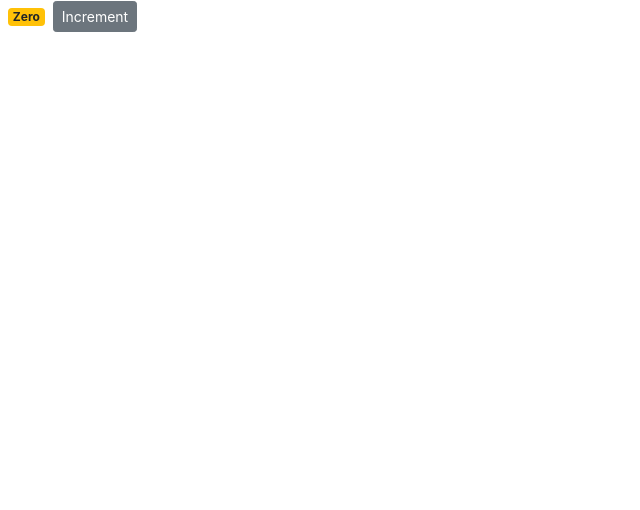
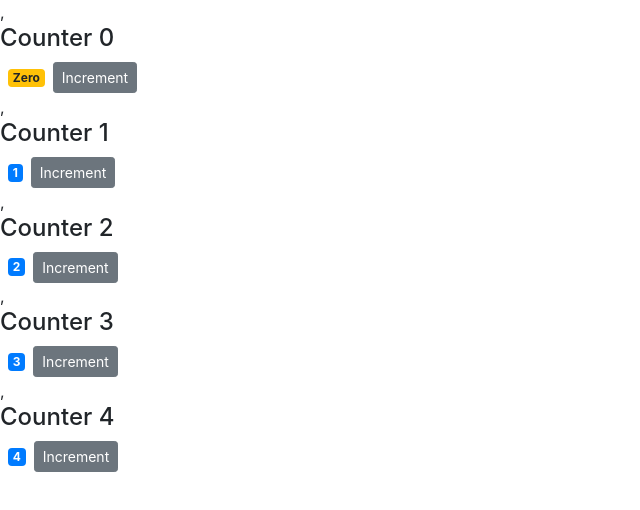
Before and after one commit to CollinsGichuki/couter-app, a React (Create React App) app: page / in a window 1280 px wide. Shown: the top 510 px of the page, without its empty margins (0-640 px from the left). Built offline with nearby package versions, Linux system fonts and the light colour scheme.

Commit message:
Complex Layouts with children properties

```diff
--- a/src/components/counter.jsx
+++ b/src/components/counter.jsx
@@ -2,29 +2,21 @@
 
 class Counter extends Component {
   state = {
-    count: 0,
-    tags: []
+    value: this.props.value,
   };
 
-  // constructor() {
-  //   //We need to call the constructor of the super class(Compnent) in tderived class before accessing this(Couter)
-  //   super();
-  //   //Functions in JavaScript are objects and hence methods can be called on them
-  //   //bind will return a new instance of handleIncrement which will have this referencing the current Counter object
-  //   this.handleIncrement = this.handleIncrement.bind(this)
-  // }
-
-  //Using an arrow function achieves the same with less effort.
   //Arrow functions don't bind this keyword
   handleIncrement = () => {
      //setState tells React we are updating the state
      //and it will figure out which part of the state we are updating and bring the DOM in sync with the virtual sync
-     this.setState({count: this.state.count +1})
+     this.setState({value: this.state.value +1})
   }
 
   render() {
     return(
     <div>
+      {//Accessing Children properties
+      this.props.children}
       <span
       className={ this.getClassBadges()}>{this.formatCount()}</span>
       <button
@@ -36,12 +28,12 @@
 
   getClassBadges() {
     let classes = "badge m-2 badge-";
-    classes += this.state.count === 0 ? "warning" : "primary";
+    classes += this.state.value === 0 ? "warning" : "primary";
     return classes
   }
 
   formatCount() {
-    const {count} = this.state;
+    const {value: count} = this.state;
     //If count is 0, show the string Zero else, show the number
     return count === 0 ? 'Zero' : count;
   }
--- /dev/null
+++ b/src/components/counters.jsx
@@ -0,0 +1,29 @@
+import React, { Component } from 'react';
+import Counter from './counter';
+
+class Counters extends Component {
+    state = {
+        //Array of Counters
+        //Use the id to uniquely identify the counters
+        counters: [
+            {id:0, value: 0},
+            {id: 1, value: 1},
+            {id: 2, value: 2},
+            {id: 3, value: 3},
+            {id: 4, value: 4}
+        ]
+     }
+    render() {
+        return (
+            <div> {
+                //Get the individual counter and map it to the Counter Component
+                this.state.counters.map(counter => (
+                    <Counter  key={counter.id} value={counter.value}>,
+                    <h4>Counter {counter.id}</h4>
+                    </Counter>
+                ))}
+        </div> );
+    }
+}
+
+export default Counters;
--- a/src/index.js
+++ b/src/index.js
@@ -4,12 +4,12 @@
 // import App from './App';
 import reportWebVitals from './reportWebVitals';
 import 'bootstrap/dist/css/bootstrap.css';
-import Counter from "./components/counter";
+import Counters from "./components/counters";
 
 
 ReactDOM.render(
   <React.StrictMode>
-    <Counter />
+    <Counters />
   </React.StrictMode>,
   document.getElementById('root')
 );
```
Also changed, not shown: 1 other file (tests, documents, lock files or other folders).
